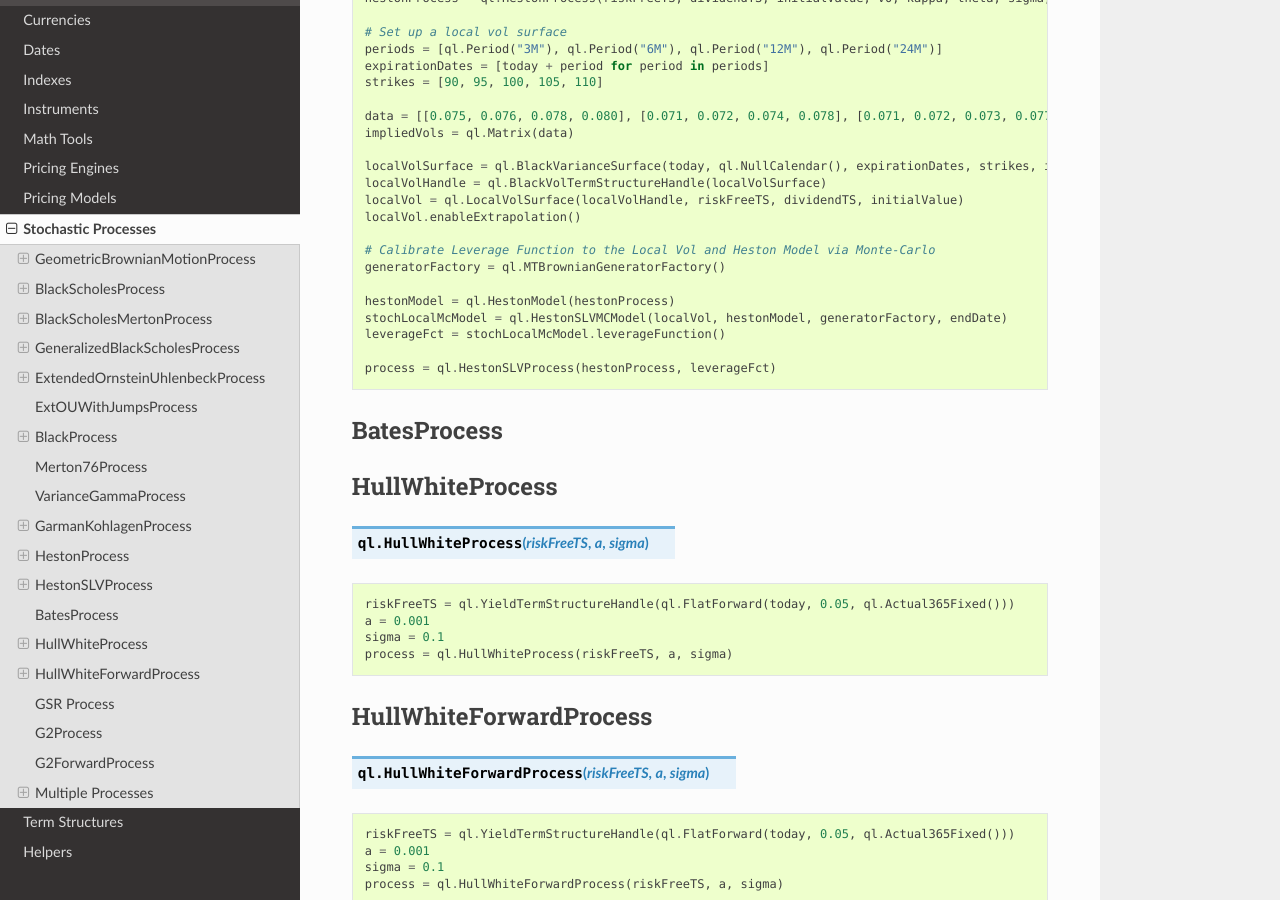
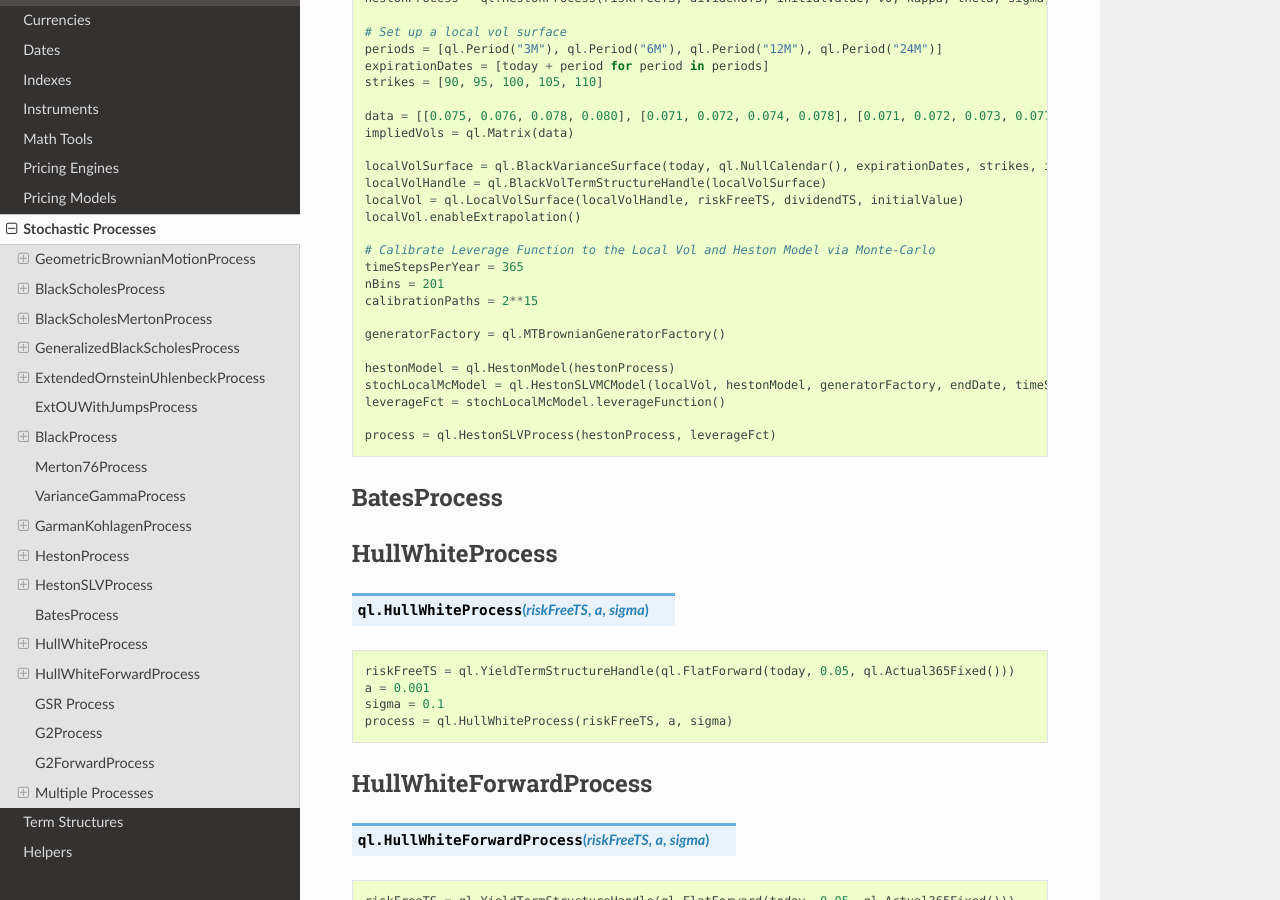
Before and after one commit to nhaga/QuantLib-Python-Docs, a Sphinx documentation site: the page built from docs/stochastic_processes.rst, in a window 1280 px wide and 900 px high, scrolled down 3530 px. Built offline with Sphinx 7.4.7 and the Read the Docs theme 2.0.0, drawn with Linux system fonts in a browser that asks for light colours; formulas are drawn with MathJax 3.

Commit message:
Adding parameter choices for SLV process
Increasing calibrationPaths is often a requirement for reasonable convergence of the leverage function, I've made this explicit here

```diff
--- a/docs/pricing_engines.rst
+++ b/docs/pricing_engines.rst
@@ -521,6 +521,8 @@ MCEuropeanHestonEngine
 FdHestonVanillaEngine
 ---------------------
 
+If a leverage function is passed in to this function, it prices using the Heston Stochastic Local Vol model
+
 .. function:: ql.FdHestonVanillaEngine(HestonModel, tGrid=100, xGrid=100, vGrid=50, dampingSteps=0, FdmSchemeDesc==FdmSchemeDesc::Hundsdorfer(), leverageFct=LocalVolTermStructure())
 
 .. code-block:: python
--- a/docs/stochastic_processes.rst
+++ b/docs/stochastic_processes.rst
@@ -214,10 +214,14 @@ HestonSLVProcess
     localVol.enableExtrapolation()
 
     # Calibrate Leverage Function to the Local Vol and Heston Model via Monte-Carlo
+    timeStepsPerYear = 365
+    nBins = 201
+    calibrationPaths = 2**15
+
     generatorFactory = ql.MTBrownianGeneratorFactory()
 
     hestonModel = ql.HestonModel(hestonProcess)
-    stochLocalMcModel = ql.HestonSLVMCModel(localVol, hestonModel, generatorFactory, endDate)
+    stochLocalMcModel = ql.HestonSLVMCModel(localVol, hestonModel, generatorFactory, endDate, timeStepsPerYear, nBins, calibrationPaths)
     leverageFct = stochLocalMcModel.leverageFunction()
 
     process = ql.HestonSLVProcess(hestonProcess, leverageFct)
```
